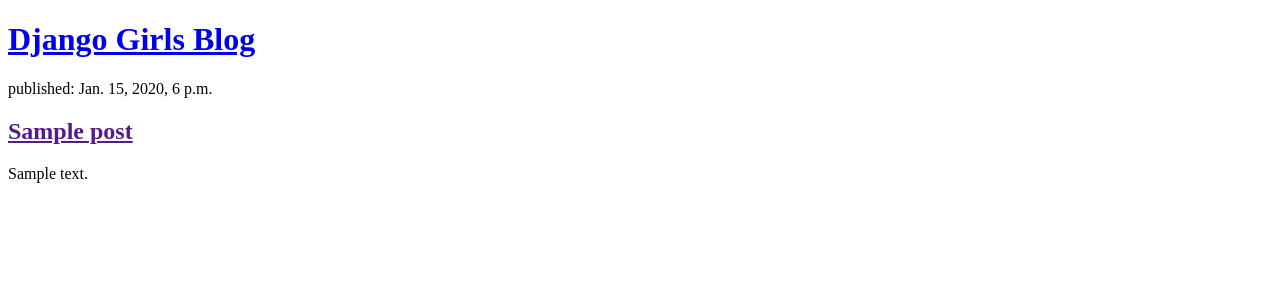
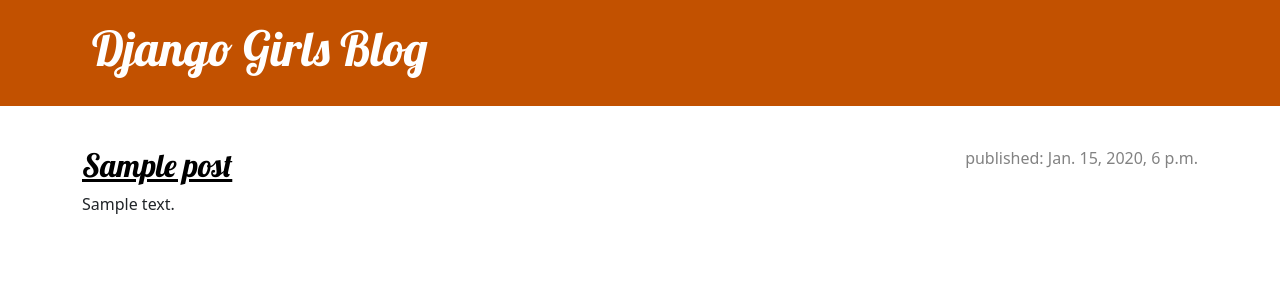
Before and after one commit to sugarmango66/my-first-blog, a Django app: page / in a window 1280 px wide. Shown: the top 300 px of the page. Run offline with Django 4.2, Linux system fonts and the light colour scheme; tables that the repository leaves empty hold one stand-in row (values such as "Sample post").

Commit message:
add style

```diff
--- /dev/null
+++ b/blog/static/css/blog.css
@@ -0,0 +1,71 @@
+
+.page-header {
+    background-color: #C25100;
+    margin-top: 0;
+    margin-bottom: 40px;
+    padding: 20px 20px 20px 40px;
+}
+
+.page-header h1,
+.page-header h1 a,
+.page-header h1 a:visited,
+.page-header h1 a:active {
+    color: #ffffff;
+    font-size: 36pt;
+    text-decoration: none;
+}
+
+h1,
+h2,
+h3,
+h4 {
+    font-family: 'Lobster', cursive;
+}
+
+.date {
+    color: #828282;
+}
+
+.save {
+    float: right;
+}
+
+.post-form textarea,
+.post-form input {
+    width: 100%;
+}
+
+.top-menu,
+.top-menu:hover,
+.top-menu:visited {
+    color: #ffffff;
+    float: right;
+    font-size: 26pt;
+    margin-right: 20px;
+}
+
+.post {
+    margin-bottom: 70px;
+}
+
+.post h2 a,
+.post h2 a:visited {
+    color: #000000;
+}
+
+.post > .date,
+.post > .actions {
+    float: right;
+}
+
+.btn-secondary,
+.btn-secondary:visited {
+    color: #C25100;
+    background: none;
+    border-color: #C25100;
+}
+
+.btn-secondary:hover {
+    color: #FFFFFF;
+    background-color: #C25100;
+}
--- a/blog/templates/blog/post_list.html
+++ b/blog/templates/blog/post_list.html
@@ -1,31 +1,33 @@
+{% load static %}
 <!DOCTYPE html>
 <html>
     <head>
         <title>Django Girls blog</title>
+        <link href="https://cdn.jsdelivr.net/npm/bootstrap@5.3.0-alpha1/dist/css/bootstrap.min.css" rel="stylesheet" integrity="sha384-GLhlTQ8iRABdZLl6O3oVMWSktQOp6b7In1Zl3/Jr59b6EGGoI1aFkw7cmDA6j6gD" crossorigin="anonymous">
+        <link href="//fonts.googleapis.com/css?family=Lobster&subset=latin,latin-ext" rel="stylesheet" type="text/css">
+        <link rel="stylesheet" href="{% static 'css/blog.css' %}">
     </head>
     <body>
-        <header>
-            <h1><a href="/">Django Girls Blog</a></h1>
+        <header class="page-header">
+            <div class="container">
+                <h1><a href="/">Django Girls Blog</a></h1>
+            </div>
+
         </header>
 
-        <!-- <article>
-            <time>published: 14.06.2014, 12:14</time>
-            <h2><a href="">My first post</a></h2>
-            <p>Aenean eu leo quam. Pellentesque ornare sem lacinia quam venenatis vestibulum. Donec id elit non mi porta gravida at eget metus. Fusce dapibus, tellus ac cursus commodo, tortor mauris condimentum nibh, ut fermentum massa justo sit amet risus.</p>
-        </article>
+        <main class="container">
+            <div class="row">
+                <div class="col">
+                    {% for post in posts %}
+                    <article class="post">
+                        <time class="date">published: {{ post.published_date }}</time>
+                        <h2><a href="">{{ post.title }}</a></h2>
+                        <p>{{ post.text|linebreaksbr }}</p>
+                    </article>
+                    {% endfor %}
+                </div>
+            </div>
+        </main>
 
-        <article>
-            <time>published: 14.06.2014, 12:14</time>
-            <h2><a href="">My second post</a></h2>
-            <p>Aenean eu leo quam. Pellentesque ornare sem lacinia quam venenatis vestibulum. Donec id elit non mi porta gravida at eget metus. Fusce dapibus, tellus ac cursus commodo, tortor mauris condimentum nibh, ut f.</p>
-        </article> -->
-
-        {% for post in posts %}
-        <article>
-            <time>published: {{ post.published_date }}</time>
-            <h2><a href="">{{ post.title }}</a></h2>
-            <p>{{ post.text|linebreaksbr }}</p>
-        </article>
-        {% endfor %}
     </body>
 </html>
```
